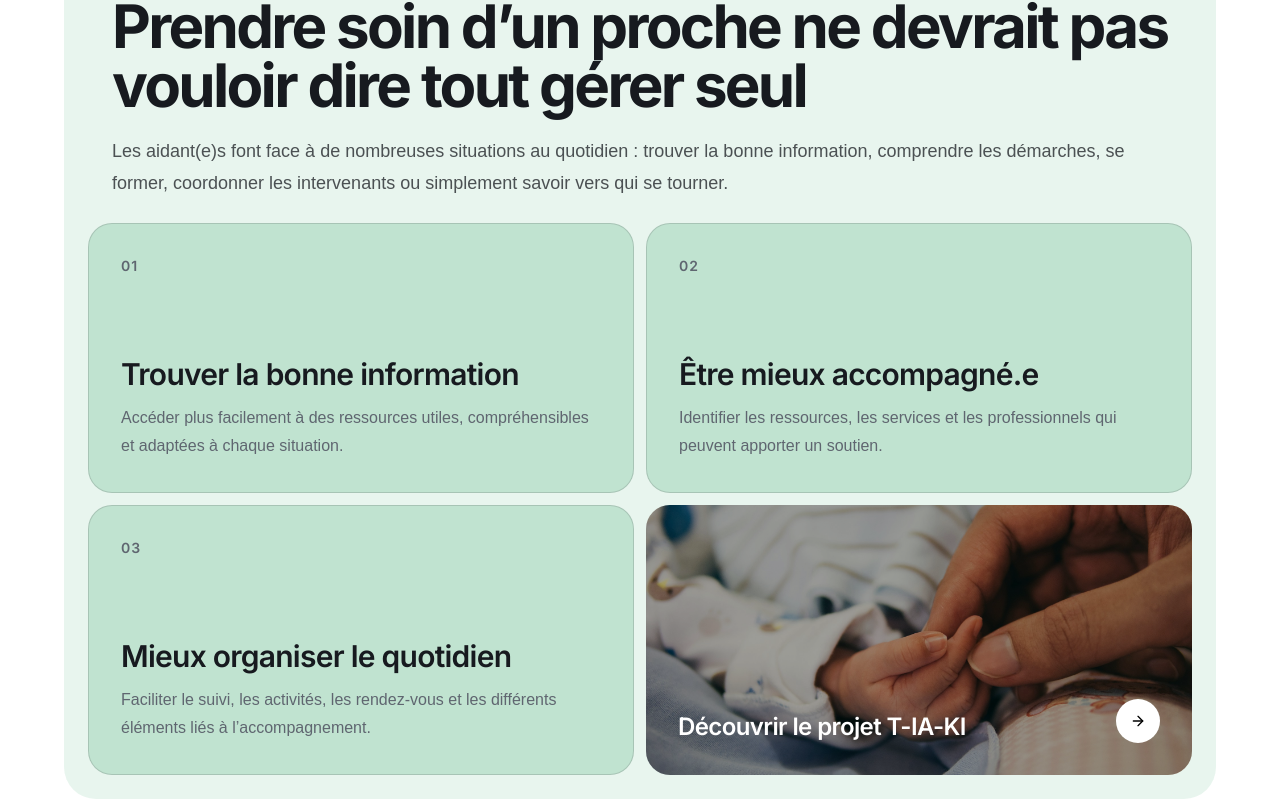
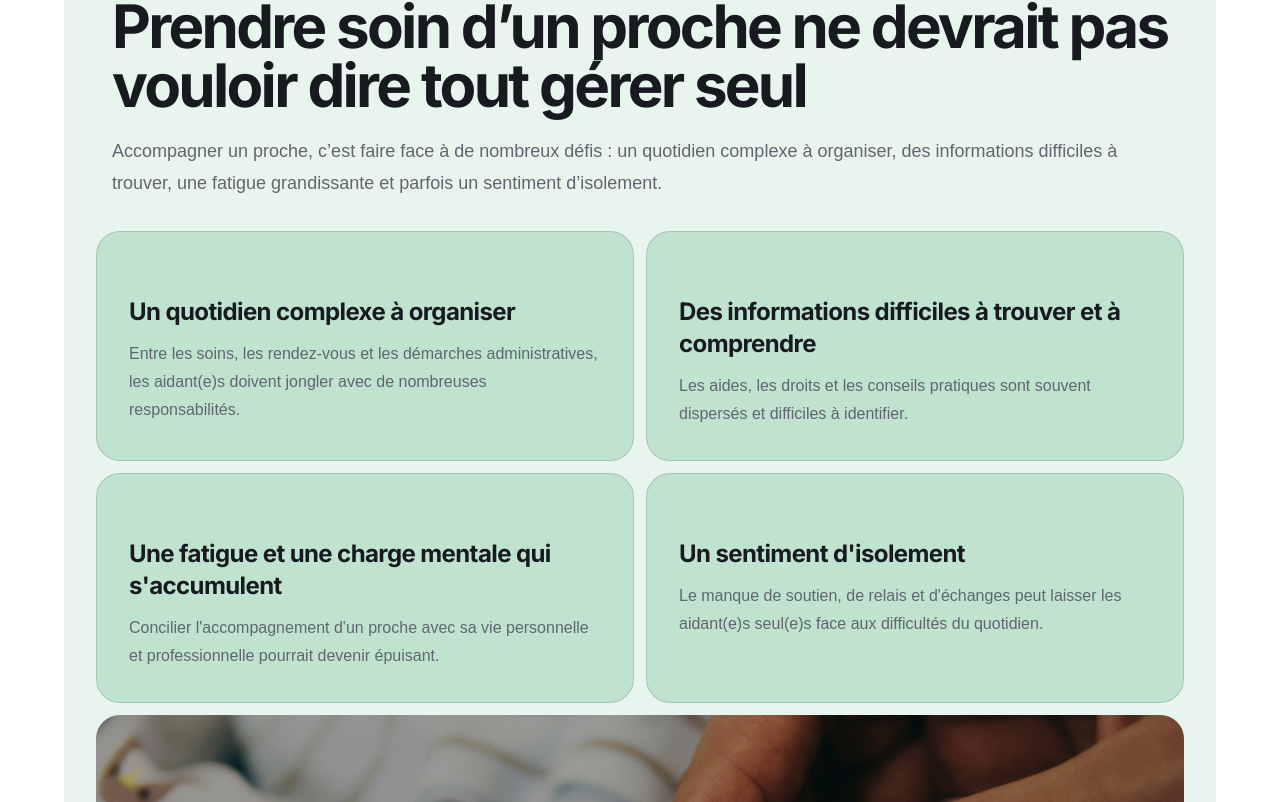
Before and after one commit to StudioFabrique/tiaki-website, a Next.js app: page /fr in a window 1280 px wide. Shown: the part 954-1756 px from the top of the page. Built offline with nearby package versions, Linux system fonts and the light colour scheme.

Commit message:
create glossary.json files

```diff
--- a/components/home/HomeWhy.tsx
+++ b/components/home/HomeWhy.tsx
@@ -16,34 +16,27 @@ export function HomeWhy({ locale }: HomeWhyProps) {
   return (
     <section id="pourquoi" className="py-6 sm:py-8 lg:py-12">
       <Container>
-        <div className="overflow-hidden rounded-[2rem] bg-tiaki-green/10 text-tiaki-green-foreground">
+        <div className="overflow-hidden rounded-[2rem] bg-tiaki-green/10 text-foreground">
           {/* Introduction */}
           <div className="max-w-7xl px-7 pt-9 sm:px-10 sm:pt-11 lg:px-12 lg:pt-12">
             <h2 className="font-heading text-4xl leading-[0.98] font-bold tracking-[-0.045em] sm:text-5xl lg:text-6xl">
               {why.title}
             </h2>
 
-            <p className="mt-5 max-w-5xl text-base leading-7 text-tiaki-green-foreground/75 sm:text-lg sm:leading-8">
+            <p className="mt-5 max-w-5xl text-base leading-7 text-muted-foreground sm:text-lg sm:leading-8">
               {why.description}
             </p>
           </div>
 
           {/* Grid */}
-          <div className="grid gap-3 p-4 sm:p-5 md:grid-cols-2 lg:p-6">
+          <div className="grid gap-3 p-4 sm:p-5 md:grid-cols-2 lg:p-8">
             {why.items.map((item, index) => (
               <article
                 key={item.title}
-                className="flex min-h-[250px] flex-col justify-between rounded-[1.5rem] border border-tiaki-green-foreground/15 bg-tiaki-green/20  p-6 text-foreground sm:min-h-[270px] sm:p-7 lg:p-8"
+                className="flex min-h-[200px] flex-col justify-between rounded-[1.5rem] border border-tiaki-green-foreground/15 bg-tiaki-green/20 p-6 text-foreground sm:min-h-[200px] sm:p-7 lg:p-8"
               >
-                <span
-                  aria-hidden="true"
-                  className="font-heading text-sm font-semibold tracking-[0.08em] text-muted-foreground"
-                >
-                  {String(index + 1).padStart(2, "0")}
-                </span>
-
                 <div className="mt-8">
-                  <h3 className="font-heading text-2xl font-semibold tracking-[-0.025em] sm:text-3xl">
+                  <h3 className="font-heading text-2xl font-bold tracking-[-0.025em] sm:text-2xl">
                     {item.title}
                   </h3>
 
@@ -56,9 +49,10 @@ export function HomeWhy({ locale }: HomeWhyProps) {
 
             {/* About CTA */}
             <Link
-            data-a11y-focus-inset data-a11y-layout="overlay"
+              data-a11y-focus-inset
+              data-a11y-layout="overlay"
               href={getLocalizedPath("about", locale)}
-              className="group relative min-h-[250px] overflow-hidden rounded-[1.5rem] focus-visible:ring-2 focus-visible:ring-tiaki-green-foreground focus-visible:ring-offset-2 focus-visible:ring-offset-tiaki-green focus-visible:outline-none sm:min-h-[270px]"
+              className="group relative min-h-[250px] overflow-hidden rounded-[1.5rem] focus-visible:ring-2 focus-visible:ring-tiaki-green-foreground focus-visible:ring-offset-2 focus-visible:ring-offset-tiaki-green focus-visible:outline-none sm:min-h-[350px] md:col-span-2"
             >
               <Image
                 data-a11y-grayscale-image
@@ -72,8 +66,8 @@ export function HomeWhy({ locale }: HomeWhyProps) {
 
               <div className="absolute inset-0 bg-black/35 transition-colors group-hover:bg-black/45" />
 
-              <div className="relative z-10 flex min-h-[250px] items-end justify-between gap-6 p-6 text-white sm:min-h-[270px] sm:p-7 lg:p-8">
-                <span className="max-w-sm font-heading text-2xl font-semibold tracking-[-0.025em]">
+              <div className="relative z-10 flex min-h-[250px] items-end justify-between gap-6 p-6 text-white sm:min-h-[350px] sm:p-7 lg:p-8">
+                <span className="max-w-md font-heading text-3xl font-semibold tracking-[-0.025em]">
                   {why.aboutCta}
                 </span>
 
@@ -81,7 +75,7 @@ export function HomeWhy({ locale }: HomeWhyProps) {
                   aria-hidden="true"
                   className="flex size-11 shrink-0 items-center justify-center rounded-full bg-white text-black transition-transform duration-200 group-hover:translate-x-1"
                 >
-                  <ArrowRight className="size-4" />
+                  <ArrowRight className="size-5" />
                 </span>
               </div>
             </Link>
--- /dev/null
+++ b/content/es/glossary.json
@@ -0,0 +1,41 @@
+
+
+{
+  "title": "Glosario",
+  "description": "Consulta las definiciones de los términos utilizados en T-IA-KI para comprender mejor los cuidados y el acompañamiento.",
+  "searchPlaceholder": "Buscar un término...",
+  "alphabetLabel": "Explorar por letra",
+  "noResults": "No se han encontrado términos que coincidan con tu búsqueda.",
+  "entries": [
+    {
+      "id": "aidant",
+      "term": "Persona cuidadora",
+      "definition": "Persona que presta apoyo de manera habitual y no profesional a alguien que lo necesita debido a su edad, una enfermedad, una discapacidad o una situación de dependencia.",
+      "keywords": ["cuidador", "cuidadora", "cuidados", "apoyo"]
+    },
+    {
+      "id": "aidant-proche",
+      "term": "Persona cuidadora del entorno cercano",
+      "definition": "Persona que cuida y apoya habitualmente a un familiar, una amistad u otra persona de su entorno cercano.",
+      "keywords": ["familia", "cuidador familiar", "entorno"]
+    },
+    {
+      "id": "personne-aidee",
+      "term": "Persona que recibe cuidados",
+      "definition": "Persona que necesita y recibe ayuda en su vida cotidiana debido a una enfermedad, una discapacidad o una pérdida de autonomía.",
+      "keywords": ["persona cuidada", "dependencia", "autonomía"]
+    },
+    {
+      "id": "personne-accompagnee",
+      "term": "Persona acompañada",
+      "definition": "Persona que recibe apoyo o atención social, sociosanitaria o sanitaria adaptada a sus necesidades.",
+      "keywords": ["acompañamiento", "apoyo", "atención"]
+    },
+    {
+      "id": "professionnel-sante",
+      "term": "Profesional sanitario",
+      "definition": "Persona que ejerce una profesión sanitaria regulada, como medicina, enfermería o fisioterapia, y que participa en la prevención, la atención o el seguimiento de la salud.",
+      "keywords": ["médico", "enfermería", "fisioterapia", "salud"]
+    }
+  ]
+}
--- /dev/null
+++ b/content/fr/glossary.json
@@ -0,0 +1,40 @@
+
+{
+  "title": "Glossaire",
+  "description": "Retrouvez les définitions des termes utilisés sur T-IA-KI pour mieux comprendre l'accompagnement et les différents acteurs impliqués.",
+  "searchPlaceholder": "Rechercher un terme...",
+  "alphabetLabel": "Parcourir par lettre",
+  "noResults": "Aucun terme ne correspond à votre recherche.",
+  "entries": [
+    {
+      "id": "aidant",
+      "term": "Aidant(e)",
+      "definition": "Personne qui apporte régulièrement, à titre non professionnel, une aide à quelqu'un qui en a besoin en raison de son âge, d'une maladie, d'un handicap ou d'une perte d'autonomie.",
+      "keywords": ["aidants", "aide", "soins", "accompagnement"]
+    },
+    {
+      "id": "aidant-proche",
+      "term": "Aidant proche",
+      "definition": "Personne qui accompagne et soutient régulièrement un membre de sa famille, un ami ou une autre personne de son entourage. On parle aussi de proche aidant.",
+      "keywords": ["proche aidant", "famille", "entourage"]
+    },
+    {
+      "id": "personne-aidee",
+      "term": "Personne aidée",
+      "definition": "Personne qui bénéficie d'une aide dans sa vie quotidienne en raison d'une maladie, d'un handicap ou d'une perte d'autonomie.",
+      "keywords": ["aidée", "dépendance", "autonomie"]
+    },
+    {
+      "id": "personne-accompagnee",
+      "term": "Personne accompagnée",
+      "definition": "Personne bénéficiant d'un accompagnement social, médico-social ou sanitaire adapté à ses besoins.",
+      "keywords": ["accompagnée", "suivi", "médico-social"]
+    },
+    {
+      "id": "professionnel-sante",
+      "term": "Professionnel de santé",
+      "definition": "Personne exerçant une profession de santé réglementée, comme médecin, infirmier ou kinésithérapeute, et intervenant dans la prévention, les soins ou le suivi de la santé.",
+      "keywords": ["médecin", "infirmier", "kinésithérapeute", "soins"]
+    }
+  ]
+}
--- a/content/fr/home.json
+++ b/content/fr/home.json
@@ -12,19 +12,23 @@
   },
   "why": {
     "title": "Prendre soin d’un proche ne devrait pas vouloir dire tout gérer seul",
-    "description": "Les aidant(e)s font face à de nombreuses situations au quotidien : trouver la bonne information, comprendre les démarches, se former, coordonner les intervenants ou simplement savoir vers qui se tourner.",
+    "description": "Accompagner un proche, c’est faire face à de nombreux défis : un quotidien complexe à organiser, des informations difficiles à trouver, une fatigue grandissante et parfois un sentiment d’isolement.",
     "items": [
       {
-        "title": "Trouver la bonne information",
-        "description": "Accéder plus facilement à des ressources utiles, compréhensibles et adaptées à chaque situation."
+        "title": "Un quotidien complexe à organiser",
+        "description": "Entre les soins, les rendez-vous et les démarches administratives, les aidant(e)s doivent jongler avec de nombreuses responsabilités."
       },
       {
-        "title": "Être mieux accompagné.e",
-        "description": "Identifier les ressources, les services et les professionnels qui peuvent apporter un soutien."
+        "title": "Des informations difficiles à trouver et à comprendre",
+        "description": "Les aides, les droits et les conseils pratiques sont souvent dispersés et difficiles à identifier."
       },
       {
-        "title": "Mieux organiser le quotidien",
-        "description": "Faciliter le suivi, les activités, les rendez-vous et les différents éléments liés à l’accompagnement."
+        "title": "Une fatigue et une charge mentale qui s'accumulent",
+        "description": "Concilier l'accompagnement d'un proche avec sa vie personnelle et professionnelle pourrait devenir épuisant."
+      },
+            {
+        "title": "Un sentiment d'isolement",
+        "description": "Le manque de soutien, de relais et d'échanges peut laisser les aidant(e)s seul(e)s face aux difficultés du quotidien."
       }
     ],
       "aboutCta": "Découvrir le projet T-IA-KI"
@@ -57,7 +61,7 @@
   "items": [
     {
       "title": "aidant(e)s",
-      "description": "Trouver des ressources, mieux organiser le quotidien, se former et accéder plus facilement aux informations utiles."
+      "description": "Accéder facilement à des ressources, mieux organiser son quotidien et échanger avec la communauté."
     },
     {
       "title": "Professionnel(le)s",
@@ -69,19 +73,21 @@
     },
     {
       "title": "Personnes accompagnées",
-      "description": "Bénéficier indirectement d’un accompagnement mieux coordonné et de ressources plus accessibles pour leur entourage."
+      "description": "Bénéficie de ressources favorisant son autonomie et son bien-être grâce à un accompagnement mieux coordonné."
     }
   ]
 },
+
 "cooperation": {
-  "title": "Deux territoires. Une ambition commune",
-  "description": "T-IA-KI réunit des acteurs français et espagnols pour partager les connaissances, rapprocher les pratiques et développer ensemble de nouvelles solutions au service des aidant·e·s.",
+  "title": "Des deux côtés des Pyrénées, une ambition commune",
+  "description": "Ancré dans la coopération entre les Pyrénées-Atlantiques et la Navarre, T-IA-KI rassemble des partenaires de plusieurs territoires français et espagnols. Ensemble, ils partagent leurs savoir-faire et développent des solutions communes pour mieux accompagner les aidant(e)s.",
   "items": [
-    "Partager les bonnes pratiques",
-    "Rapprocher les acteurs du territoire",
-    "Construire des solutions communes"
+    "Partager les connaissances et les bonnes pratiques",
+    "Renforcer la coopération entre les acteurs",
+    "Développer ensemble des solutions adaptées aux aidant(e)s"
   ]
-},
+}
+,
 "stats": {
   "title": "T-IA-KI en quelques chiffres",
   "description": "Un projet transfrontalier soutenu par l’Union européenne pour développer de nouvelles solutions au service des aidant(e)s.",
```
Also changed, not shown: content/es/home.json (+19 -14 lines).
